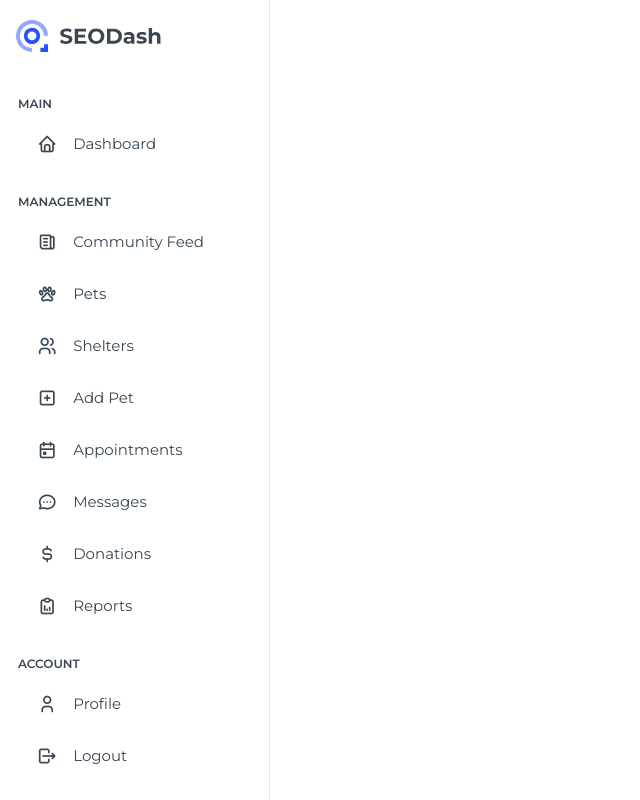
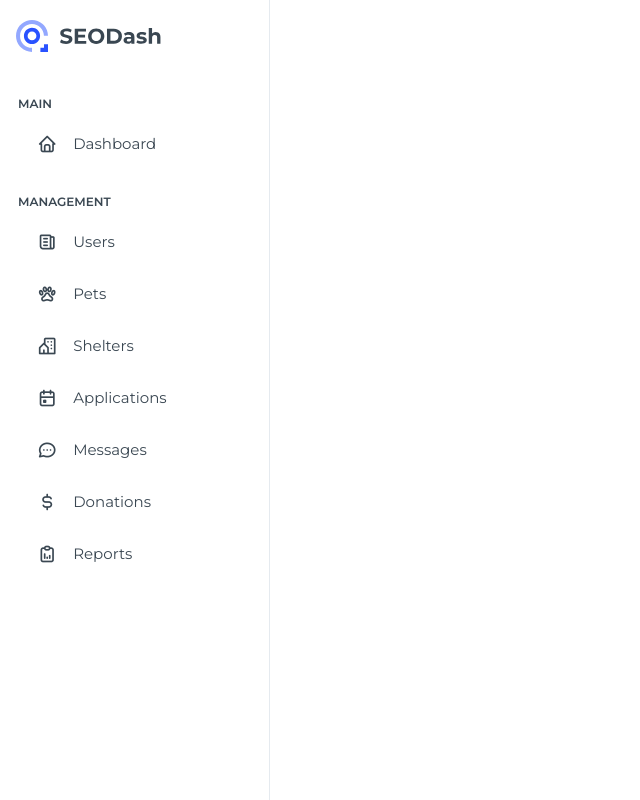
Before and after one commit to Jumalon-dev/Hope4PetsOnlinePetAdoptionandRehomingSystem, a PHP site: page /admin/include/topbar.php in a window 1280 px wide. Shown: the whole page, without its empty margins (0-640 px from the left). Run offline with PHP 8.4, Linux system fonts and the light colour scheme.

Commit message:
Refactor topbar navigation items for clarity and consistency

```diff
--- a/admin/include/topbar.php
+++ b/admin/include/topbar.php
@@ -1,5 +1,5 @@
 
-    <!doctype html>
+<!doctype html>
 <html lang="en">
 
 <head>
@@ -50,7 +50,7 @@
                                 <span>
                                     <i class="ti ti-news fs-6"></i>
                                 </span>
-                                <span class="hide-menu">Community Feed</span>
+                                <span class="hide-menu">Users</span>
                             </a>
                         </li>
                         <li class="sidebar-item">
@@ -62,19 +62,11 @@
                             </a>
                         </li>
                         <li class="sidebar-item">
-                            <a class="sidebar-link" href="../admin/shelter.php" aria-expanded="false">
+                            <a class="sidebar-link" href="../admin/add-pet.php" aria-expanded="false">
                                 <span>
-                                    <i class="ti ti-users fs-6"></i>
+                                    <i class="ti ti-building-community fs-6"></i>
                                 </span>
                                 <span class="hide-menu">Shelters</span>
-                            </a>
-                        </li>
-                        <li class="sidebar-item">
-                            <a class="sidebar-link" href="../admin/add-pet.php" aria-expanded="false">
-                                <span>
-                                    <i class="ti ti-square-plus fs-6"></i>
-                                </span>
-                                <span class="hide-menu">Add Pet</span>
                             </a>
                         </li>
                         <li class="sidebar-item">
@@ -82,7 +74,7 @@
                                 <span>
                                     <i class="ti ti-calendar-event fs-6"></i>
                                 </span>
-                                <span class="hide-menu">Appointments</span>
+                                <span class="hide-menu">Applications</span>
                             </a>
                         </li>
                         <li class="sidebar-item">
@@ -109,26 +101,7 @@
                                 <span class="hide-menu">Reports</span>
                             </a>
                         </li>
-                        <li class="nav-small-cap">
-                            <i class="ti ti-dots nav-small-cap-icon fs-6"></i>
-                            <span class="hide-menu">Account</span>
-                        </li>
-                        <li class="sidebar-item">
-                            <a class="sidebar-link" href="../admin/profile.php" aria-expanded="false">
-                                <span>
-                                    <i class="ti ti-user fs-6"></i>
-                                </span>
-                                <span class="hide-menu">Profile</span>
-                            </a>
-                        </li>
-                        <li class="sidebar-item">
-                            <a class="sidebar-link" href="../api/logout.php" aria-expanded="false">
-                                <span>
-                                    <i class="ti ti-logout fs-6"></i>
-                                </span>
-                                <span class="hide-menu">Logout</span>
-                            </a>
-                        </li>
+
                     </ul>
                 </nav>
                 <!-- End Sidebar navigation -->
```
